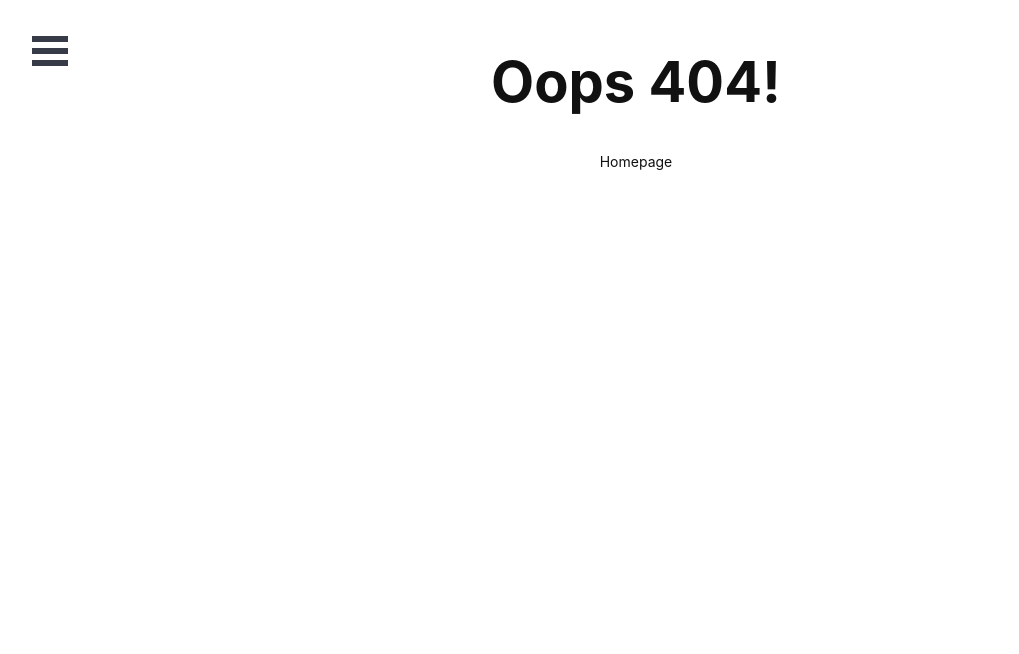
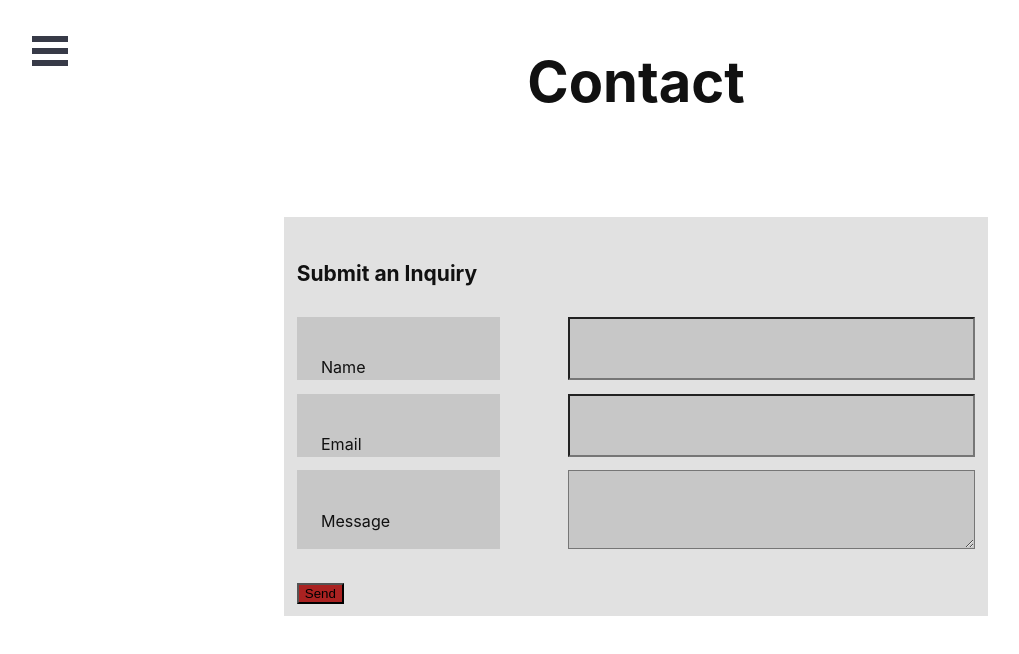
Before and after one commit to rgrnwd/massage-website, a React (Create React App) app: page /contact in a window 1280 px wide. Before the commit this address had no page. Shown: the top 654 px of the page, without its empty margins (4-1023 px from the left). Built offline with nearby package versions, Linux system fonts and the light colour scheme.

Commit message:
Add contact page

```diff
--- a/src/RootComponent.tsx
+++ b/src/RootComponent.tsx
@@ -2,6 +2,8 @@ import React from 'react'
 import { BrowserRouter as Router, Route, Routes } from 'react-router-dom'
 import HomePage from './pages/HomePage'
 import About from './pages/About'
+import Book from './pages/Book'
+import Contact from './pages/Contact'
 import Services from './pages/Services'
 import NotFoundPage from './pages/NotFoundPage'
 import { ROUTES } from './resources/routes-constants'
@@ -15,6 +17,8 @@ const RootComponent: React.FC = () => {
                 <Route path={ROUTES.HOMEPAGE_ROUTE} element={<HomePage />} />
                 <Route path={ROUTES.ABOUT_US_ROUTE} element={<About />} />
                 <Route path={ROUTES.SERVICES_ROUTE} element={<Services />} />
+                <Route path={ROUTES.BOOKING_ROUTE} element={<Book />} />
+                <Route path={ROUTES.CONTACT_ROUTE} element={<Contact />} />
             </Routes>
         </Router>
     )
--- /dev/null
+++ b/src/components/ContactForm.tsx
@@ -0,0 +1,47 @@
+import React from 'react'
+import '../styles/contact.sass';
+
+const ContactForm = () => {
+    const [formStatus, setFormStatus] = React.useState('Send')
+    //@ts-ignore
+    const onSubmit = (e) => {
+      e.preventDefault()
+      setFormStatus('Submitting...')
+      const { name, email, message } = e.target.elements
+      const conFom = {
+        name: name.value,
+        email: email.value,
+        message: message.value,
+      }
+      console.log(conFom)
+    }
+    return (
+      <div className="form">
+        <h2 className="container">Submit an Inquiry</h2>
+        <form onSubmit={onSubmit}>
+          <div className="container">
+            <label className="contact-label" htmlFor="name">
+              Name
+            </label>
+            <input className="contact-box" type="text" id="name" required />
+          </div>
+          <div className="container">
+            <label className="contact-label" htmlFor="email">
+              Email
+            </label>
+            <input className="contact-box" type="email" id="email" required />
+          </div>
+          <div className="container">
+            <label className="contact-label" htmlFor="message">
+              Message
+            </label>
+            <textarea className="contact-box" id="message" required />
+          </div>
+          <button className="btn btn-danger" type="submit">
+            {formStatus}
+          </button>
+        </form>
+      </div>
+    )
+  }
+  export default ContactForm
--- a/src/pages/About.tsx
+++ b/src/pages/About.tsx
@@ -2,8 +2,8 @@ import React from 'react'
 
 const About: React.FC = () => {
     return (
-        <div style={{ position: 'relative', width: '100%', display: 'flex', justifyContent: 'center', alignItems: 'center', flexDirection: 'column' }}>
-            <h1 style={{ fontSize: '4em' }}>About Me</h1>
+        <div className="page">
+            <h1 className="page-header">About Me</h1>
             <div className="text-content">
                 I am a Remedial Massage therapist with a passion for helping people live and function at their best.
                 I earned my Diploma of Remedial Massage from Victoria University in 2020.
@@ -19,7 +19,7 @@ const About: React.FC = () => {
             </div>
             <div className="text-content">
                 On returning home to Melbourne, I wasted no time in becoming a qualified Remedial Massage therapist.
-                A keen problem solver, I believe in finding and addressing the root cause of a condition,
+                A keen problem solver, I believe in finding and addressing the underlying cause of a condition,
                 rather than just treating the symptoms. My treatments can include a mix of Remedial and traditional Thai techniques,
                 myofascial cupping, dry needling or mobility work, as well as posture and movement assessment & corrections
                 which are derived largely from more than a decade of Tai Chi practice.
--- /dev/null
+++ b/src/pages/Book.tsx
@@ -0,0 +1,9 @@
+import React from 'react'
+
+const Book: React.FC = () => {
+    return <div className="page">
+        <h1 className="page-header">Book Online</h1>
+    </div>
+}
+
+export default Book
--- /dev/null
+++ b/src/pages/Contact.tsx
@@ -0,0 +1,11 @@
+import React from 'react'
+import ContactForm from '../components/ContactForm'
+
+const Contact: React.FC = () => {
+    return <div className="page">
+        <h1 className="page-header">Contact</h1>
+        <ContactForm/>
+    </div>
+}
+
+export default Contact
--- a/src/pages/HomePage.tsx
+++ b/src/pages/HomePage.tsx
@@ -2,8 +2,11 @@ import React from 'react'
 
 const HomePage: React.FC = () => {
     return (
-        <div style={{ position: 'relative', width: '100%', display: 'flex', justifyContent: 'center', alignItems: 'center', flexDirection: 'column' }}>
-            <h1 style={{ fontSize: '4em' }}>Duncan Greenwood Massage</h1>
+        <div className="page">
+            <h1 className="page-header">Duncan Greenwood Massage</h1>
+            <div className="services-header">
+                Home based remedial massage clinic in Brunswick
+            </div>
         </div>
     )
 }
--- a/src/pages/NotFoundPage.tsx
+++ b/src/pages/NotFoundPage.tsx
@@ -13,8 +13,8 @@ const NotFoundPage: React.FC = () => {
     }
 
     return (
-        <div style={{ position: 'relative', width: '100%', display: 'flex', justifyContent: 'center', alignItems: 'center', flexDirection: 'column' }}>
-            <h1 style={{ fontSize: '4em' }}>Oops 404!</h1>
+        <div className='page'>
+            <h1 className="page-header">Oops 404!</h1>
             <span style={{ cursor: 'pointer' }} onClick={() => redirectToHomePage()}>
                 Homepage
             </span>
--- a/src/pages/Services.tsx
+++ b/src/pages/Services.tsx
@@ -2,27 +2,30 @@ import React from 'react'
 
 const Services: React.FC = () => {
     return (
-        <div style={{ position: 'relative', width: '100%', display: 'flex', justifyContent: 'center', alignItems: 'center', flexDirection: 'column' }}>
-            <h1 style={{ fontSize: '4em' }}>Services</h1>
+        <div className="page">
+            <h1 className="page-header">Services</h1>
+            <span className="services-header">Remedial Massage</span>
+            <div className="text-content">
+                Unlike a routine-based relaxation massage, remedial massage is all about remedying conditions of the soft tissue.
+                A session can include just about any type of treatment method, whatever works, to address your specific needs.
+                Areas treated, technique and pressure are all customised for the individual.
+                Remedial massage can be useful for just about all aches & pains of muscle and soft tissue,
+                for anyone from office workers to tradies, fitness enthusiasts to professional athletes.
+            </div>
             <span className="services-header">Traditional Thai Massage</span>
             <div className="text-content">
                 I learned it the traditional way; performed on a mat at floor level, fully dressed,
                 no lotions or creams. This is what I did for three years, before studying remedial massage.
-                I still enjoy practicing this way, and I do incorporate many Thai techniques (or variations)
+                I still enjoy practicing this way, and I do incorporate many Thai techniques
                 into my remedial massage work.
                 The techniques and theory of Thai massage are comparable with modern anatomical understanding.
             </div>
-            <span className="services-header">Remedial Massage</span>
-            <div className="text-content">
-                No text yet
-            </div>
             <span className="services-header">Myofascial Cupping</span>
             <div className="text-content">
-                This involves plastic or glass cups being placed on the body and attached by means of suction-induced vacuum.
-                That&apos;s those red/purple circles you sometimes see on people.
-                There are a few methods of using these cups, including leaving them in place, gliding them over an area of the body
-                or placing them on the client while getting him or her to move the affected area. All these methods work by opening space between the skin, fascia and muscles, allowing fresh blood to into the area.
-
+            This involves plastic or glass cups being placed on the body and attached by means of suction-induced vacuum.
+            There are a number of methods, including leaving them stationary, gliding over an area of the body or having the client
+            move the affected area with the cups in place. All these methods work by opening space between the skin, fascia and muscles,
+            allowing fresh blood into the area.
             </div>
             <span className="services-header">Dry Needling</span>
             <div className="text-content">
@@ -33,11 +36,16 @@ const Services: React.FC = () => {
             </div>
             <span className="services-header">Posture and Movement</span>
             <div className="text-content">
-                No text yet
+                It never ceases to amaze me, just how much chronic pain is caused by less-than-ideal posture and movement habits
+                in daily life. Treatment sessions usually include an assessment of posture or a particular range of movement,
+                as well as detailed discussions about your work day, hobbies and activities or athletic pursuits.
+                Depending on the outcome, I can give corrections or exercises to get you standing and moving comfortably.
             </div>
             <span className="services-header">Pregnancy</span>
             <div className="text-content">
-                I offer pregnancy massage from twelve weeks to full-term.
+            While pregnancy can be a natural and wonderful experience, it is very demanding on the body.
+            Massage can alleviate much of the discomfort during this time.
+            I have experience treating women in all stages, from first trimester to full term.
             </div>
             <div className="services-footer"></div>
         </div>
--- /dev/null
+++ b/src/styles/contact.sass
@@ -0,0 +1,32 @@
+.form
+  padding-top: 3%
+  padding: 1%
+  background: #2222
+  margin-top: 5%
+  width: 55%
+
+.container
+  padding-top: 2%
+  display: flex
+  justify-items: left
+  justify-content: space-between
+  width: 100%
+
+.contact-label
+  background: #2222
+  border-color: black
+  border-width: medium
+  padding: 2.5em 1.5em 0
+  font-size: 1.15em
+  width: 30%
+
+.contact-box
+  background: #2222
+  padding: 2.5em 1.5em 0
+  font-size: 1.15em
+  width: 60%
+
+.btn-danger
+  background: #aa2221
+  color: black
+  margin-top: 5%
--- a/src/styles/main.sass
+++ b/src/styles/main.sass
@@ -30,6 +30,17 @@ code
   padding-bottom: 10px
   padding-top: 10px
 
+.page
+  position: relative
+  width: 100%
+  display: flex
+  justify-content: center
+  align-items: center
+  flex-direction: column
+
+.page-header
+  font-size: 4em
+
 .text-content
   padding: 20%
   padding-top: 2%
```
